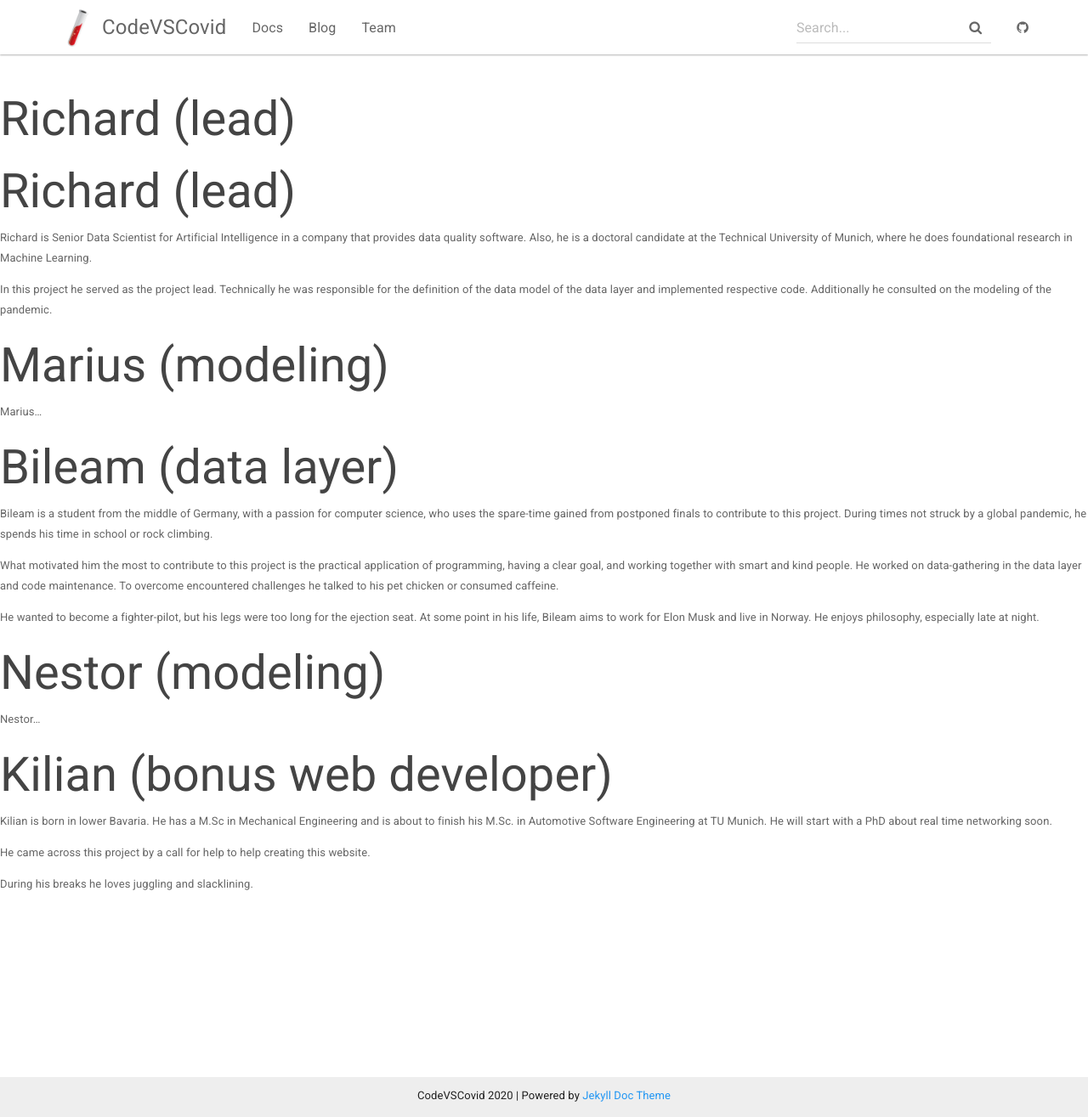
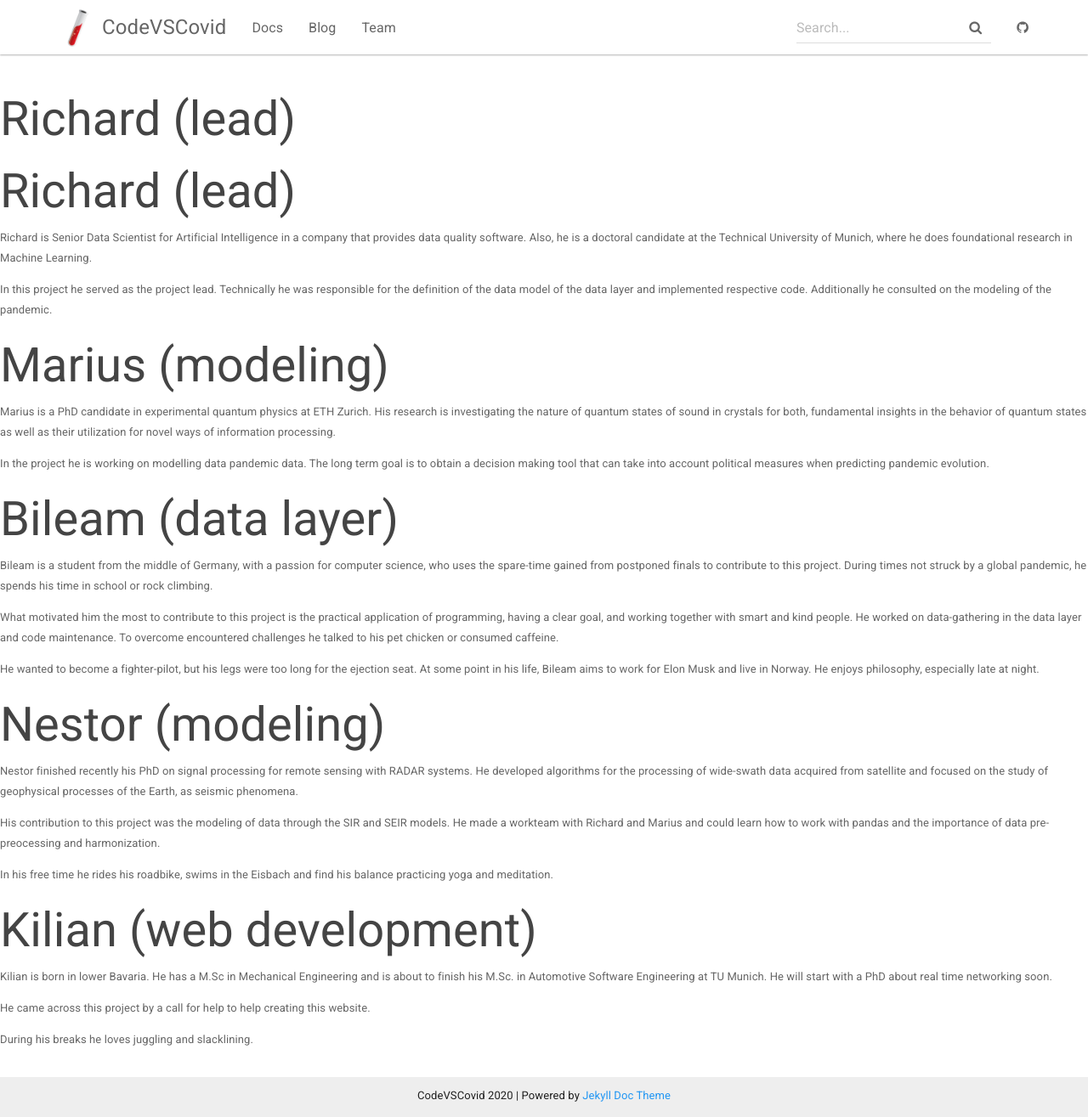
Before and after one commit to coronaspread/coronaspread.github.io, a Jekyll site: the page built from texts/team_text.md, in a window 1280 px wide and 1315 px high. Shown: the whole window at 85% size. Built offline with Jekyll 4.4.1, drawn with Linux system fonts in a browser that asks for light colours; our own code applies the rules of GitHub Pages for plain Markdown files.

Commit message:
Update text for team

```diff
--- a/team_text.md
+++ b/texts/team_text.md
@@ -9,7 +9,11 @@ Additionally he consulted on the modeling of the pandemic.
 
 # Marius (modeling)
 
-Marius...
+Marius is a PhD candidate in experimental quantum physics at ETH Zurich.
+His research is investigating the nature of quantum states of sound in crystals for both, fundamental insights in the behavior of quantum states as well as their utilization for novel ways of information processing.
+
+In the project he is working on modelling data pandemic data.
+The long term goal is to obtain a decision making tool that can take into account political measures when predicting pandemic evolution.
 
 # Bileam (data layer)
 
@@ -26,9 +30,15 @@ He enjoys philosophy, especially late at night.
 
 # Nestor (modeling)
 
-Nestor...
+Nestor finished recently his PhD on signal processing for remote sensing with RADAR systems.
+He developed algorithms for the processing of wide-swath data acquired from satellite and focused on the study of geophysical processes of the Earth, as seismic phenomena.
 
-# Kilian (bonus web developer)
+His contribution to this project was the modeling of data through the SIR and SEIR models.
+He made a workteam with Richard and Marius and could learn how to work with pandas and the importance of data pre-preocessing and harmonization.
+
+In his free time he rides his roadbike, swims in the Eisbach and find his balance practicing yoga and meditation.
+
+# Kilian (web development)
 
 Kilian is born in lower Bavaria.
 He has a M.Sc in Mechanical Engineering and is about to finish his M.Sc. in Automotive Software Engineering at TU Munich.
```
